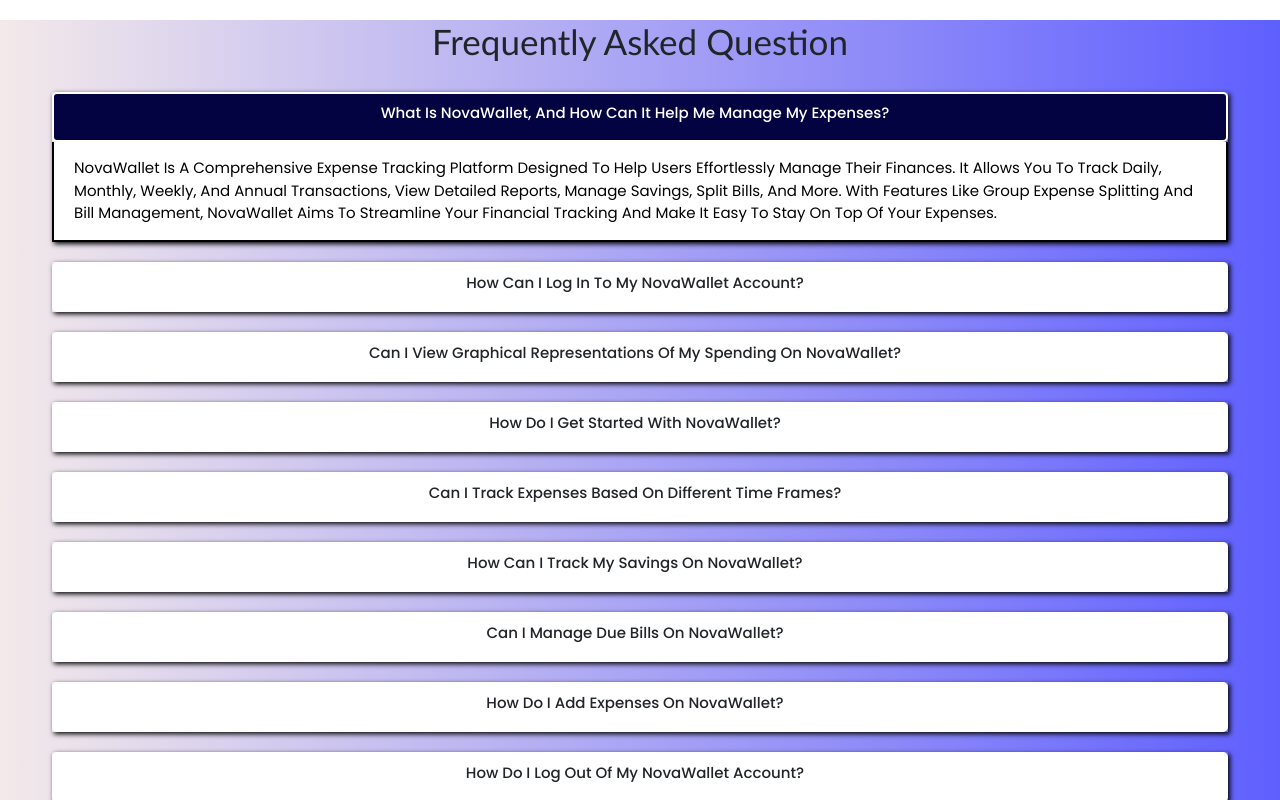
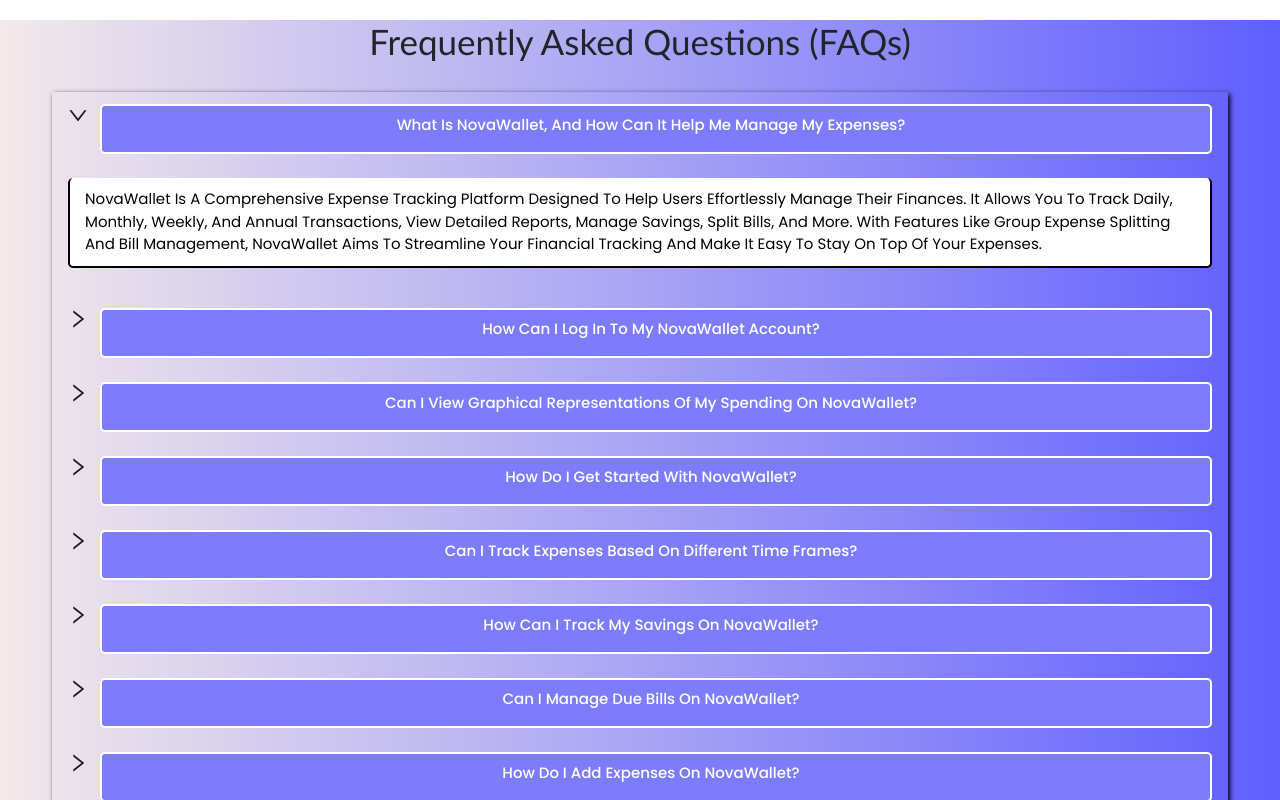
Before and after one commit to amandeep-singh13/NovaWallet-Cyber_Craft.js, a React (Create React App) app in the folder client/: page /faq in a window 1280 px wide. Shown: the top 800 px of the page. Built offline with nearby package versions, Linux system fonts and the light colour scheme.

Commit message:
Faq page working

```diff
--- a/client/src/components/Analytics.js
+++ b/client/src/components/Analytics.js
@@ -134,7 +134,6 @@
                                         transaction.category === category
                                 )
                                 .reduce((acc, transaction) => acc + transaction.amount, 0)
-                                console.log(amount)
                             return (
                                 amount > 0 && (
                                     <div className="card m-4">
--- a/client/src/css/FAQPage.module.css
+++ b/client/src/css/FAQPage.module.css
@@ -41,7 +41,7 @@
     cursor:pointer;
 }
 .container .accordion-container .accordion.active .accordion-heading{
-    background: rgb(3, 3, 65);
+    background: rgb(125, 125, 252);
 }
 .container .accordion-container .accordion.active .accordion-heading h3{
      color: white;
@@ -76,16 +76,20 @@
 }
 
 .container .accordion-container .accordion .accordion-content{
-    padding:15px 20px;
+    padding:10px 15px;
     border:2px solid black;
     font-size:15px;
     background: white;
+    gap: 10px;
     color:black;
     border-top: 0;
-    display:none;
+    display: flex;
+    align-items: center;
+    justify-content: center;
     animation:animate .2s linear backwards;
     line-height: 1.5;
     transform-origin: top;
+    border-radius:5px;
 }
 
 @keyframes animate {
--- a/client/src/pages/FAQPage.js
+++ b/client/src/pages/FAQPage.js
@@ -1,162 +1,194 @@
 import React from 'react';
 import styles from '../css/FAQPage.module.css'; // Import the CSS file
+import { Collapse } from 'antd';
 
 const FAQPage = () => {
-  return (
-    <div className={styles.wrapper}>
-      <div className={styles.container}>
-        <h1 className={styles.heading}>Frequently Asked Question</h1>
-        <div className={styles['accordion-container']}>
-
-          <div className={`${styles.accordion} ${styles.active}`}>
-            <div className={styles['accordion-heading']}>
+  const items = [
+    {
+      key: '1',
+      label: <div className={styles['accordion-heading']}>
         <h3 className={styles.ques}> What is NovaWallet, and how can it help me manage my expenses?</h3>
         <i className={`fas fa-angle-down ${styles.icon}`} />
-            </div>
-            <p className={styles['accordion-content']}>
+      </div>,
+      children: <p className={styles['accordion-content']}>
         NovaWallet is a comprehensive expense tracking platform designed to help users effortlessly manage their finances. It allows you to track daily, monthly, weekly, and annual transactions, view detailed reports, manage savings, split bills, and more. With features like group expense splitting and bill management, NovaWallet aims to streamline your financial tracking and make it easy to stay on top of your expenses.
       </p>
-          </div>
-
-          <div className={styles.accordion}>
+    },
+    {
+      key: '2',
+      label:
         <div className={styles['accordion-heading']}>
           <h3 className={styles.ques}>How can I log in to my NovaWallet account?</h3>
           <i className={`fas fa-angle-down ${styles.icon}`} />
-            </div>
+        </div>,
+      children:
         <p className={styles['accordion-content']}>
           Simply go to the NovaWallet homepage and click on "Log In." Enter your credentials, and you'll have access to your account.
         </p>
-          </div>
-
-          <div className={styles.accordion}>
+    },
+    {
+      key: '3',
+      label:
         <div className={styles['accordion-heading']}>
           <h3 className={styles.ques}>Can I view graphical representations of my spending on NovaWallet?</h3>
           <i className={`fas fa-angle-down ${styles.icon}`} />
-            </div>
+        </div>,
+      children:
         <p className={styles['accordion-content']}>
           Absolutely! Check out the "Graphs" feature in the "Reports" section to visualize your expenses and understand your financial trends.
         </p>
-          </div>
-
-          <div className={styles.accordion}>
+    },
+    {
+      key: '4',
+      label:
         <div className={styles['accordion-heading']}>
           <h3 className={styles.ques}>How do I get started with NovaWallet?</h3>
           <i className={`fas fa-angle-down ${styles.icon}`} />
-            </div>
+        </div>,
+      children:
         <p className={styles['accordion-content']}>
           Getting started is simple! Just sign up for an account, and you can immediately start adding your transactions. The intuitive interface guides you through setting up your expense categories and goals.
         </p>
-          </div>
-
-          <div className={styles.accordion}>
+    },
+    {
+      key: '5',
+      label:
         <div className={styles['accordion-heading']}>
           <h3 className={styles.ques}>Can I track expenses based on different time frames?
           </h3>
           <i className={`fas fa-angle-down ${styles.icon}`} />
-            </div>
+        </div>,
+      children:
         <p className={styles['accordion-content']}>
           Yes, you can track your expenses on a daily, monthly, weekly, and annual basis. Simply navigate to the "Reports" section to view detailed insights into your spending patterns over different time periods.
         </p>
-          </div>
-
-          <div className={styles.accordion}>
+    },
+    {
+      key: '6',
+      label:
         <div className={styles['accordion-heading']}>
           <h3 className={styles.ques}>How can I track my savings on NovaWallet?</h3>
           <i className={`fas fa-angle-down ${styles.icon}`} />
-            </div>
+        </div>,
+      children:
         <p className={styles['accordion-content']}>
           NovaWallet allows you to set savings goals and track your progress. Go to the "Savings" tab to set up your goals and monitor how well you are saving over time.
         </p>
-          </div>
-
-          <div className={styles.accordion}>
+    },
+    {
+      key: '7',
+      label:
         <div className={styles['accordion-heading']}>
           <h3 className={styles.ques}>Can I manage due bills on NovaWallet?</h3>
           <i className={`fas fa-angle-down ${styles.icon}`} />
-            </div>
+        </div>,
+      children:
         <p className={styles['accordion-content']}>
           Absolutely! NovaWallet lets you manage due bills efficiently. Set reminders for upcoming bills and mark them as paid once you've settled them.
         </p>
-          </div>
-
-          <div className={styles.accordion}>
+    },
+    {
+      key: '8',
+      label:
         <div className={styles['accordion-heading']}>
           <h3 className={styles.ques}>How do I add expenses on NovaWallet?</h3>
           <i className={`fas fa-angle-down ${styles.icon}`} />
-            </div>
+        </div>,
+      children:
         <p className={styles['accordion-content']}>
           Adding expenses is easy! Navigate to the "Expenses" section, click on "Add Expense," and fill in the necessary details.
         </p>
-          </div>
-
-          <div className={styles.accordion}>
+    },
+    {
+      key: '9',
+      label:
         <div className={styles['accordion-heading']}>
           <h3 className={styles.ques}>How do I log out of my NovaWallet account?</h3>
           <i className={`fas fa-angle-down ${styles.icon}`} />
-            </div>
+        </div>,
+      children:
         <p className={styles['accordion-content']}>
           Click on your profile icon in the top-right corner and select "Log Out" from the dropdown menu.
         </p>
-          </div>
-
-          <div className={styles.accordion}>
+    },
+    {
+      key: '10',
+      label:
         <div className={styles['accordion-heading']}>
           <h3 className={styles.ques}> How can I contact NovaWallet support
           </h3>
           <i className={`fas fa-angle-down ${styles.icon}`} />
-            </div>
+        </div>,
+      children:
         <p className={styles['accordion-content']}>
           For any questions or issues, email our support team at [support@novawallet.com]. We're here to assist you.
         </p>
-          </div>
-
-          <div className={styles.accordion}>
+    },
+    {
+      key: '11',
+      label:
         <div className={styles['accordion-heading']}>
           <h3 className={styles.ques}>What should I do if I forget my NovaWallet password?</h3>
           <i className={`fas fa-angle-down ${styles.icon}`} />
-            </div>
+        </div>,
+      children:
         <p className={styles['accordion-content']}>
           Click on the "Forgot Password" link on the login page, and follow the instructions to reset your password.
         </p>
-          </div>
-
-          <div className={styles.accordion}>
+    },
+    {
+      key: '12',
+      label:
         <div className={styles['accordion-heading']}>
           <h3 className={styles.ques}>How do I split expenses with a group on NovaWallet?</h3>
           <i className={`fas fa-angle-down ${styles.icon}`} />
-            </div>
+        </div>,
+      children:
         <p className={styles['accordion-content']}>
           Create a group in the "Groups" section, add expenses, and NovaWallet will automatically calculate each member's share. All members must approve the split.
         </p>
-          </div>
-
-          <div className={styles.accordion}>
+    },
+    {
+      key: '13',
+      label:
         <div className={styles['accordion-heading']}>
           <h3 className={styles.ques}>How do I change my profile information on NovaWallet?
           </h3>
           <i className={`fas fa-angle-down ${styles.icon}`} />
-            </div>
+        </div>,
+      children:
         <p className={styles['accordion-content']}>
           Navigate to the "Settings" page, click on "Profile," and you can update your information, including name, email, and profile picture.
         </p>
-          </div>
-
-          <div className={styles.accordion}>
+    },
+    {
+      key: '14',
+      label:
         <div className={styles['accordion-heading']}>
           <h3 className={styles.ques}>How can I download expense reports on NovaWallet?
           </h3>
           <i className={`fas fa-angle-down ${styles.icon}`} />
-            </div>
+        </div>,
+      children:
         <p className={styles['accordion-content']}>
           Head to the "Reports" section, select the desired time frame, and click on "Download Report" to get a detailed summary of your expenses.
         </p>
-          </div>
+    }
+  ]
+  return (
+
+    <div className={styles.wrapper}>
+      <div className={styles.container}>
+        <h1 className={styles.heading}>Frequently Asked Questions (FAQs)</h1>
+        <div className={styles['accordion-container']}>
+
+          <div className={`${styles.accordion} ${styles.active}`}>
+            <Collapse defaultActiveKey={['1']} ghost accordion items={items} />
 
           </div>
         </div>
       </div>
-
-
+    </div>
   );
 }
 
```
Lines whose indentation alone changed are shown as unchanged.
